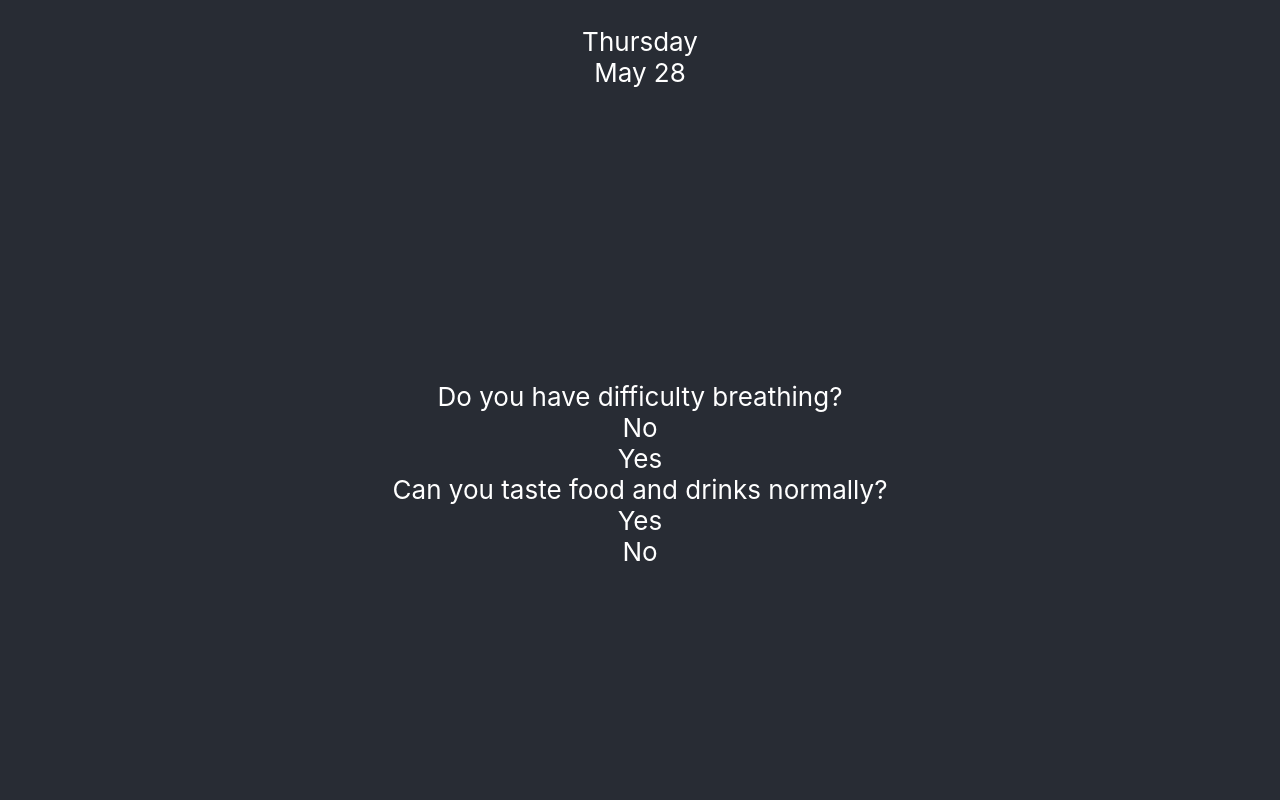
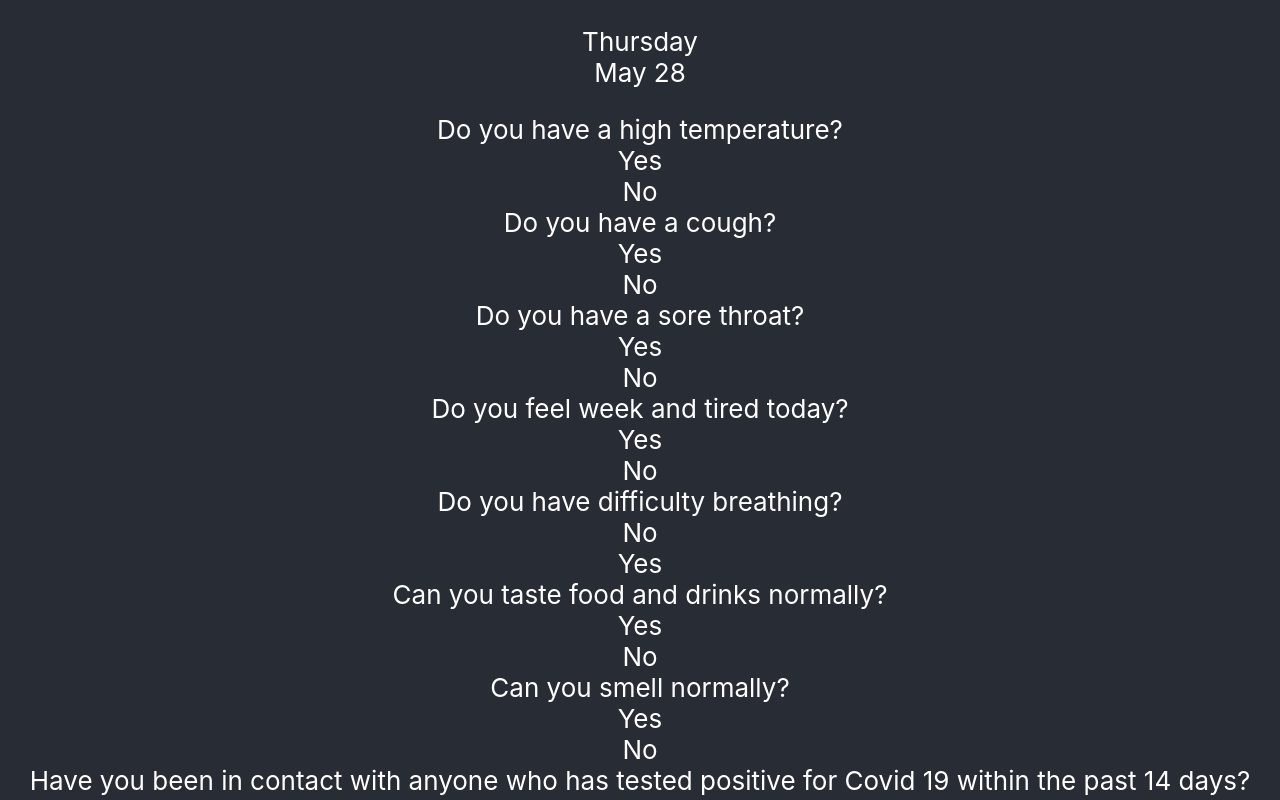
Before and after one commit to georgezee/covid-daily-questions, a React (Create React App) app: page / in a window 1280 px wide. Shown: the top 800 px of the page. Built offline with nearby package versions, Linux system fonts and the light colour scheme.

Commit message:
Include additional questions.

```diff
--- a/src/App.js
+++ b/src/App.js
@@ -11,10 +11,39 @@
       questions: [
         [
           {
+            "question" : "Do you have a high temperature?",
+            "accepted" : "Yes",
+            "cautioned" : "No",
+          }
+        ],
+        [
+          {
+            "question" : "Do you have a cough?",
+            "accepted" : "Yes",
+            "cautioned" : "No",
+          }
+        ],
+        [
+          {
+            "question" : "Do you have a sore throat?",
+            "accepted" : "Yes",
+            "cautioned" : "No",
+          }
+        ],
+        [
+          {
+            "question" : "Do you feel week and tired today?",
+            "accepted" : "Yes",
+            "cautioned" : "No",
+          }
+        ],
+        [
+          {
             "question" : "Do you have difficulty breathing?",
             "accepted" : "No",
             "cautioned" : "Yes"
           },
+          // Alternate Question
           {
             "question" : "Does your breathing feel normal?",
             "accepted" : "Yes",
@@ -24,6 +53,27 @@
         [
           {
             "question" : "Can you taste food and drinks normally?",
+            "accepted" : "Yes",
+            "cautioned" : "No",
+          }
+        ],
+        [
+          {
+            "question" : "Can you smell normally?",
+            "accepted" : "Yes",
+            "cautioned" : "No",
+          }
+        ],
+        [
+          {
+            "question" : "Have you been in contact with anyone who has tested positive for Covid 19 within the past 14 days?",
+            "accepted" : "Yes",
+            "cautioned" : "No",
+          }
+        ],
+        [
+          {
+            "question" : "Are any members of your household suffering from any of these symptoms?",
             "accepted" : "Yes",
             "cautioned" : "No",
           }
```
